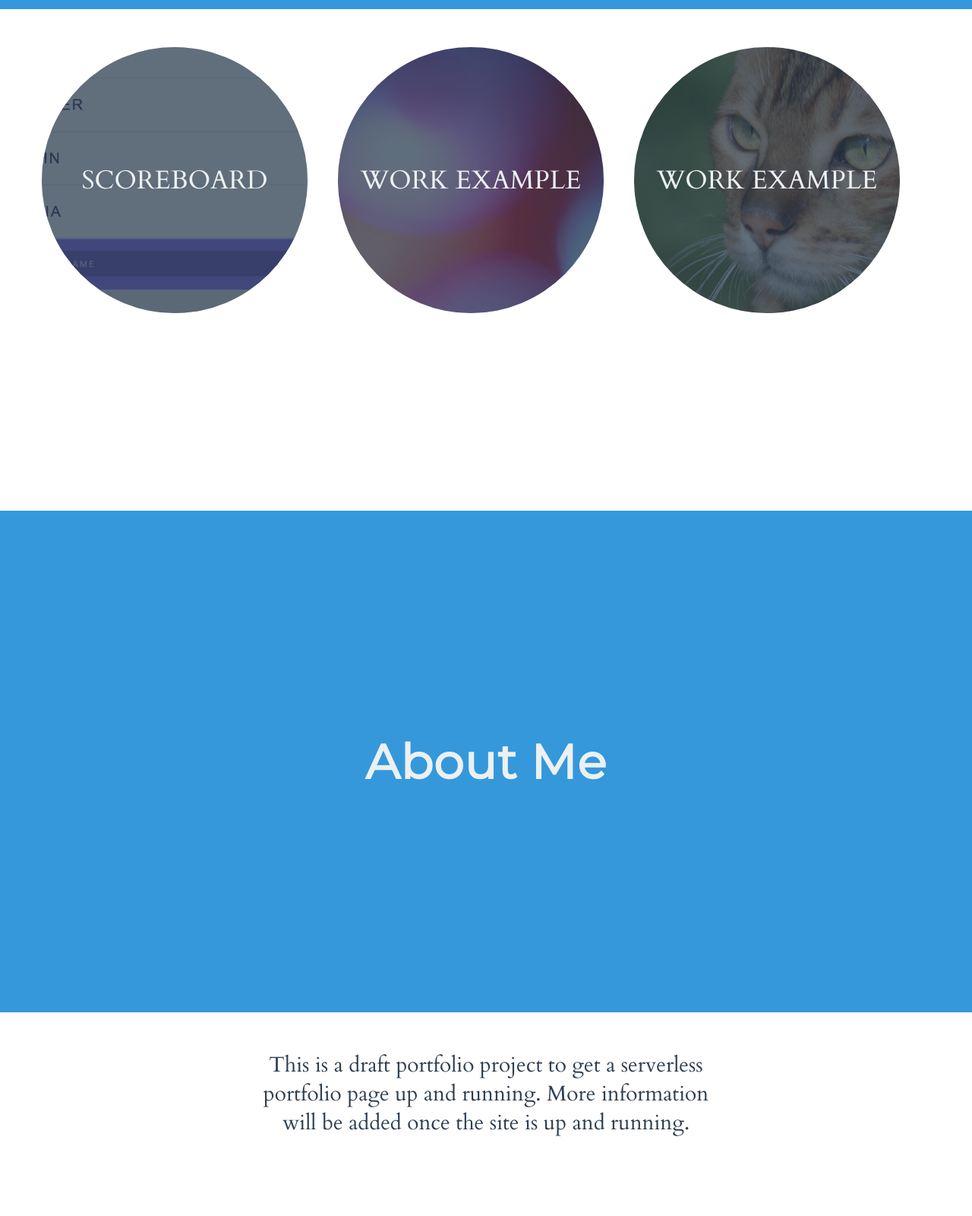
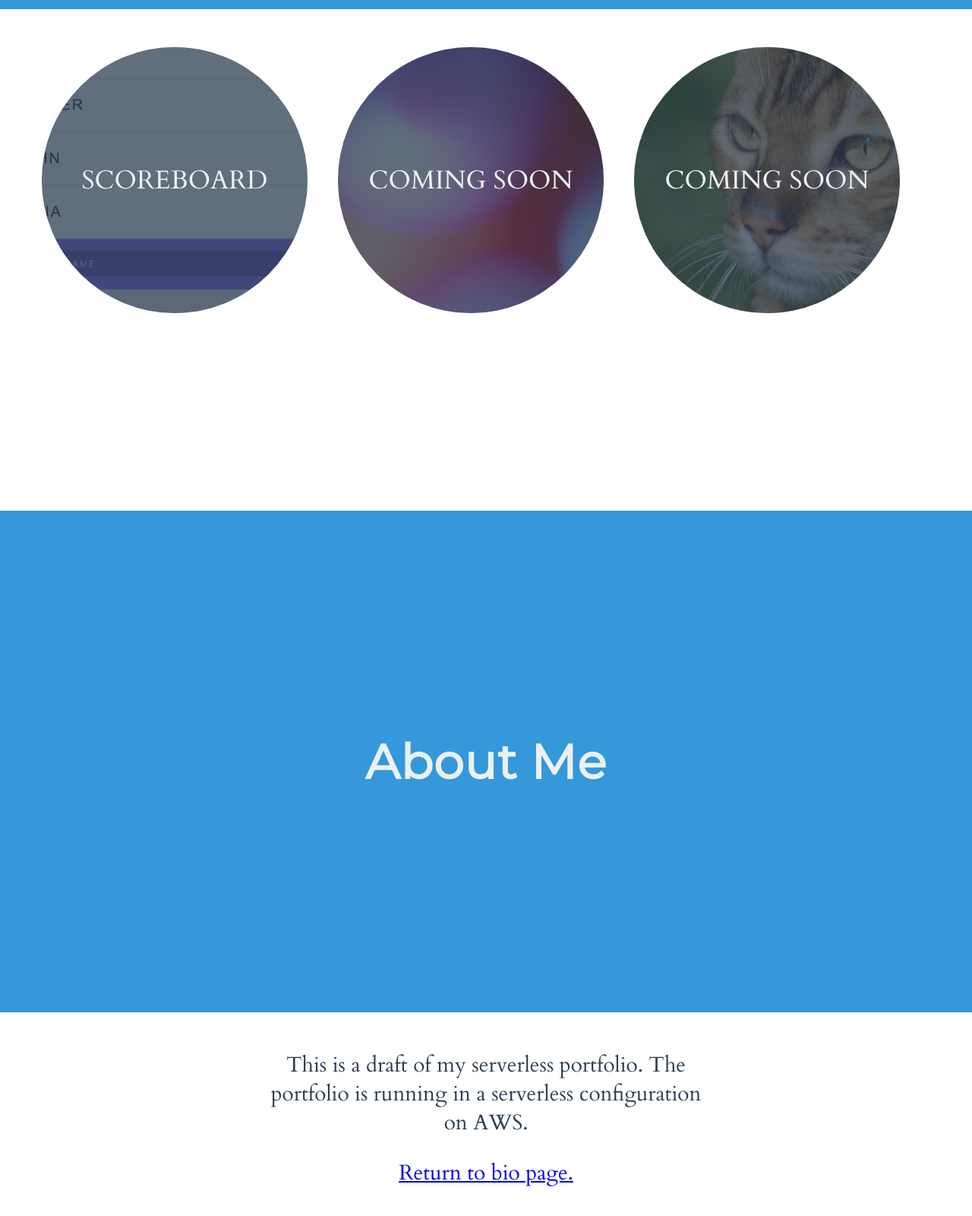
Before and after one commit to SteveMustanski/serverless-portfolio, a React app: page / in a window 1280 px wide. Shown: the part 776-2376 px from the top of the page at 76% size. Built offline with nearby package versions, Linux system fonts and the light colour scheme.

Commit message:
added about me text and change titles on blank examples

```diff
--- a/index.html
+++ b/index.html
@@ -72,9 +72,10 @@
 
     <section class="section section--alignCentered section--description">
       <p class="color--darkgrey section__description">
-        This is a draft portfolio project to get a serverless portfolio page up and running.
-        More information will be added once the site is up and running.
+        This is a draft of my serverless portfolio.
+        The portfolio is running in a serverless configuration on AWS.
       </p>
+      <p><a href="https://stevemustanski.github.io/">Return to bio page.</a></p>
 
 
 
--- a/js/main.js
+++ b/js/main.js
@@ -14,7 +14,7 @@ const myWork = [
     }
   },
   {
-    'title': ' Work Example',
+    'title': 'Coming Soon',
     'href': "https://example.com",
     'desc': "lorem ipsum lorem ipsum lorem ipsum lorem ipsum lorem ipsum lorem ipsum lorem ipsum lorem ipsum lorem ipsum lorem ipsum",
     'image': {
@@ -25,7 +25,7 @@ const myWork = [
     }
   },
   {
-    'title': 'Work Example',
+    'title': 'Coming Soon',
     'href': "https://example.com",
     'desc': "lorem ipsum lorem ipsum lorem ipsum lorem ipsum lorem ipsum lorem ipsum lorem ipsum lorem ipsum lorem ipsum lorem ipsum",
     'image': {
```
